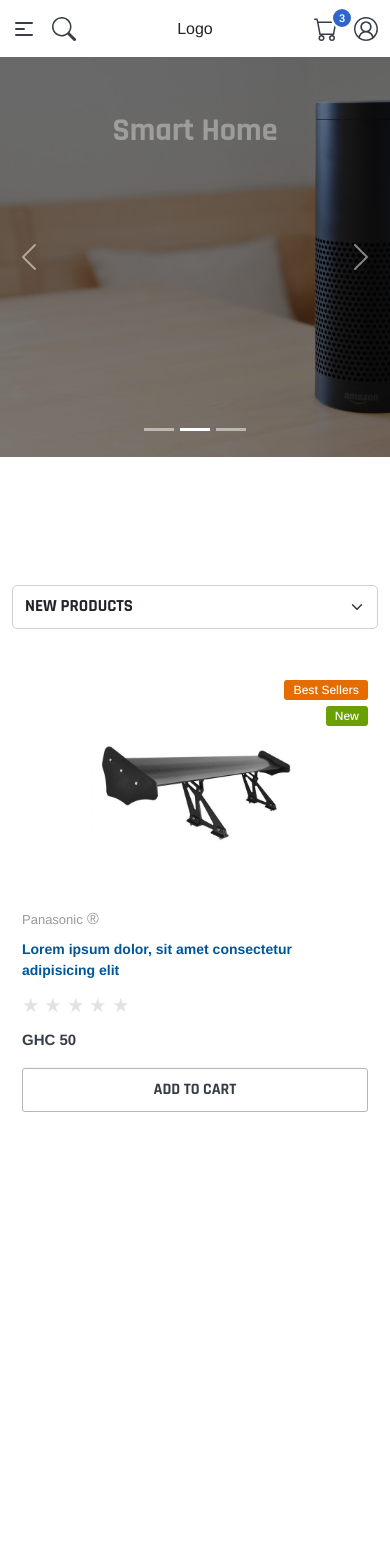
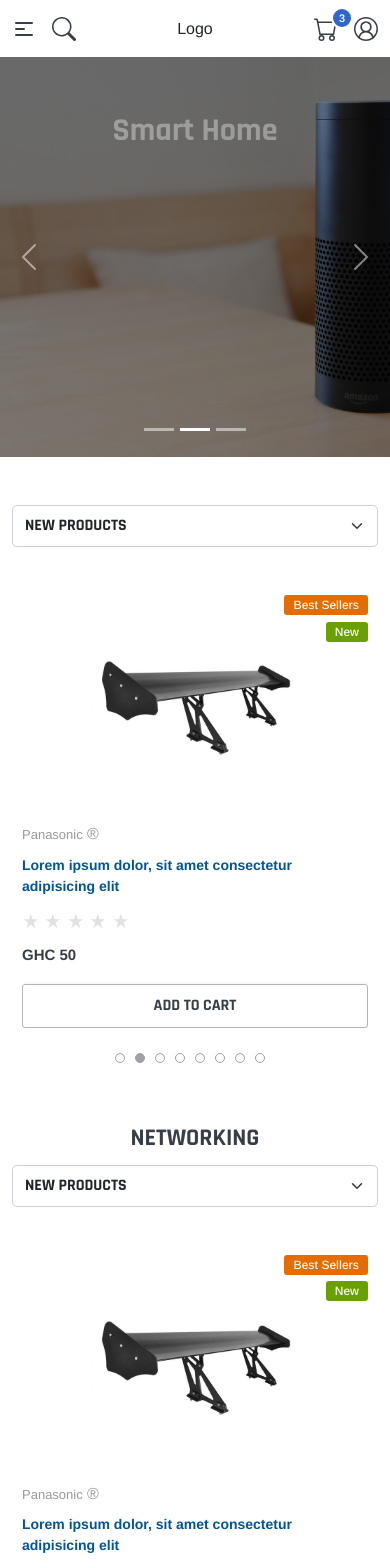
Before and after one commit to hugheyQ/oldboy-shop-final, a Next.js app: page / in a window 390 px wide. Shown: the top 1568 px of the page. Built offline with nearby package versions, Linux system fonts and the light colour scheme.

Commit message:
added specific product showcase

```diff
--- a/components/ProductsShowcase.jsx
+++ b/components/AllProductsShowcase.jsx
@@ -1,4 +1,4 @@
-import styles from '@/styles/components/ProductsShowcase.module.scss'
+import styles from '@/styles/components/AllProductsShowcase.module.scss'
 import data from '@/utils/data'
 import { Arimo, Rajdhani } from 'next/font/google'
 import { useState } from 'react'
@@ -18,7 +18,7 @@ const arimo = Arimo({
 
 const { products } = data
 
-const ProductsShowcase = () => {
+const AllProductsShowcase = () => {
 	const [key, setKey] = useState('new')
 
 	const settings = {
@@ -29,6 +29,9 @@ const ProductsShowcase = () => {
 		slidesToScroll: 3,
 		swipeToSlide: true,
 		autoplay: true,
+		autoplaySpeed: 4500,
+		pauseOnFocus: true,
+
 		responsive: [
 			{
 				breakpoint: 1199.98,
@@ -84,7 +87,7 @@ const ProductsShowcase = () => {
 				id='controlled-tab-example'
 				activeKey={key}
 				onSelect={k => setKey(k)}
-				className={`showcase-navigation ${rajdhani.className} d-none d-md-flex`}
+				className={`showcase-navigation ${rajdhani.className} d-none d-sm-flex`}
 			>
 				<Tab eventKey='new' title='New products'>
 					<Slider {...settings}>
@@ -111,4 +114,4 @@ const ProductsShowcase = () => {
 		</>
 	)
 }
-export default ProductsShowcase
+export default AllProductsShowcase
--- /dev/null
+++ b/components/SpecificProductsShowcase.jsx
@@ -0,0 +1,149 @@
+import styles from '@/styles/components/SpecificProductsShowcase.module.scss'
+import data from '@/utils/data'
+import { Arimo, Rajdhani } from 'next/font/google'
+import { useState } from 'react'
+import { Form, Tab, Tabs } from 'react-bootstrap'
+import Slider from 'react-slick'
+import Product from './Product'
+
+const rajdhani = Rajdhani({
+	subsets: ['latin'],
+	weight: ['300', '400', '500', '600', '700'],
+})
+
+const arimo = Arimo({
+	subsets: ['latin'],
+	weight: ['400', '500', '600', '700'],
+})
+
+const { products } = data
+
+const SpecificProductsShowcase = () => {
+	const [key, setKey] = useState('new')
+
+	const settings = {
+		dots: true,
+		infinite: true,
+		speed: 500,
+		slidesToShow: 3,
+		slidesToScroll: 3,
+		swipeToSlide: true,
+		autoplay: true,
+		autoplaySpeed: 4500,
+		pauseOnFocus: true,
+
+		responsive: [
+			{
+				breakpoint: 1199.98,
+				settings: {
+					slidesToShow: 4,
+					slidesToScroll: 4,
+					infinite: true,
+					dots: true,
+				},
+			},
+			{
+				breakpoint: 991.98,
+				settings: {
+					slidesToShow: 3,
+					slidesToScroll: 3,
+					infinite: true,
+					dots: true,
+				},
+			},
+			{
+				breakpoint: 767.98,
+				settings: {
+					slidesToShow: 2,
+					slidesToScroll: 2,
+					infinite: true,
+					dots: true,
+				},
+			},
+			{
+				breakpoint: 575.98,
+				settings: {
+					slidesToShow: 1,
+					slidesToScroll: 1,
+					infinite: true,
+					dots: true,
+				},
+			},
+		],
+	}
+
+	return (
+		<div className='position-relative'>
+			<h2 className={`${styles.heading} ${rajdhani.className}`}>
+				Networking
+			</h2>
+			<Form.Select
+				onChange={e => setKey(e.target.value)}
+				defaultValue={key}
+				className={`${styles.selectField} ${rajdhani.className}`}
+			>
+				<option value='new'>New Products</option>
+				<option value='best'>Best Sellers</option>
+				<option value='featured'>Featured Products</option>
+				<option value='popular'>Most Popular</option>
+			</Form.Select>
+			<Tabs
+				id='controlled-tab-example'
+				activeKey={key}
+				onSelect={k => setKey(k)}
+				className={`showcase-navigation specific ${rajdhani.className} d-none d-md-flex justify-content-end`}
+			>
+				<Slider {...settings}>
+					{products.map((product, i) => (
+						<Product key={i} product={product} />
+					))}
+				</Slider>
+				<Tab
+					eventKey='new'
+					title='New products'
+					style={{ maxWidth: '775px', marginLeft: 'auto' }}
+				>
+					<Slider {...settings}>
+						{products.map((product, i) => (
+							<Product key={i} product={product} />
+						))}
+					</Slider>
+				</Tab>
+				<Tab
+					eventKey='best'
+					title='Best sellers'
+					style={{ maxWidth: '775px', marginLeft: 'auto' }}
+				>
+					<Slider {...settings}>
+						{products.map((product, i) => (
+							<Product key={i} product={product} />
+						))}
+					</Slider>
+				</Tab>
+				<Tab
+					eventKey='featured'
+					title='Featured products'
+					style={{ maxWidth: '775px', marginLeft: 'auto' }}
+				>
+					<Slider {...settings}>
+						{products.map((product, i) => (
+							<Product key={i} product={product} />
+						))}
+					</Slider>
+				</Tab>
+				<Tab
+					eventKey='popular'
+					title='Most popular'
+					style={{ maxWidth: '775px', marginLeft: 'auto' }}
+				>
+					<Slider {...settings}>
+						{products.map((product, i) => (
+							<Product key={i} product={product} />
+						))}
+					</Slider>
+				</Tab>
+			</Tabs>
+		</div>
+	)
+}
+export default SpecificProductsShowcase
--- a/pages/index.js
+++ b/pages/index.js
@@ -2,7 +2,8 @@ import BannerCarousel from '@/components/BannerCarousel'
 import Layout from '@/components/Layout'
 import { Container } from 'react-bootstrap'
 import styles from '@/styles/pages/Home.module.scss'
-import ProductsShowcase from '@/components/ProductsShowcase'
+import AllProductsShowcase from '@/components/AllProductsShowcase'
+import SpecificProductsShowcase from '@/components/SpecificProductsShowcase'
 
 export default function Home() {
 	return (
@@ -11,7 +12,13 @@ export default function Home() {
 				<BannerCarousel />
 				<section className={styles.section1}>
 					<Container>
-						<ProductsShowcase />
+						<AllProductsShowcase />
+					</Container>
+				</section>
+
+				<section className={styles.section2}>
+					<Container>
+						<SpecificProductsShowcase />
 					</Container>
 				</section>
 			</main>
--- a/styles/components/ProductsShowcase.module.scss
+++ b/styles/components/AllProductsShowcase.module.scss
@@ -7,7 +7,7 @@
 	border: 1px solid rgb(204, 207, 214);
 	text-transform: uppercase;
 	font-weight: 700;
-	font-size: 17px;
+	font-size: 16px;
 	margin-bottom: 3em !important;
 
 	&:focus {
@@ -15,7 +15,7 @@
 		border-color: rgb(153, 153, 153);
 	}
 
-	@media (min-width: 768px) {
+	@media (min-width: 575.98px) {
 		display: none;
 	}
 }
--- /dev/null
+++ b/styles/components/SpecificProductsShowcase.module.scss
@@ -0,0 +1,36 @@
+@import '@/styles/variables.module.scss';
+
+.selectField {
+	border-radius: 5px !important;
+	padding-top: 8px;
+	padding-bottom: 8px;
+	border: 1px solid rgb(204, 207, 214);
+	text-transform: uppercase;
+	font-weight: 700;
+	font-size: 16px;
+	margin-bottom: 3em !important;
+
+	&:focus {
+		box-shadow: none;
+		border-color: rgb(153, 153, 153);
+	}
+
+	@media (min-width: 767.98px) {
+		display: none;
+	}
+}
+
+.heading {
+	font-size: 24px;
+	margin: 0;
+	color: $gray;
+	font-weight: 700;
+	position: absolute;
+	text-transform: uppercase;
+
+	@media (max-width: 767.98px) {
+		position: relative;
+		text-align: center;
+		margin-bottom: 0.5em;
+	}
+}
--- a/styles/globals.scss
+++ b/styles/globals.scss
@@ -218,6 +218,15 @@ ul {
 	padding-bottom: 0.1em !important;
 	margin-bottom: 2em !important;
 
+	&.specific {
+		.nav-item {
+			.nav-link {
+				font-size: 16px;
+				padding-bottom: 0.5em;
+			}
+		}
+	}
+
 	.nav-item {
 		.nav-link {
 			border: none;
@@ -238,6 +247,10 @@ ul {
 			position: relative;
 			transition: all 0.4s ease-out;
 			// overflow: hidden;
+
+			@media (max-width: 767.98px) {
+				font-size: 16px;
+			}
 
 			&.active {
 				color: $gray;
@@ -285,3 +298,28 @@ ul {
 .slick-list {
 	margin: 0 -10px;
 }
+
+.slick-dots {
+	bottom: -45px !important;
+
+	& li {
+		margin: 0 !important;
+		&.slick-active button:before {
+			background-color: #9ea0a4 !important;
+			// border: 1px solid #323232 !important;
+		}
+
+		button:before {
+			font-family: unset !important;
+			font-size: 0px !important;
+			background-color: white !important;
+			border-radius: 50% !important;
+			color: white !important;
+			border: 1px solid #9ea0a4 !important;
+			opacity: 1 !important;
+			width: 10px !important;
+			height: 10px !important;
+			padding: 0 !important;
+		}
+	}
+}
--- a/styles/pages/Home.module.scss
+++ b/styles/pages/Home.module.scss
@@ -1,8 +1,24 @@
 .mainWrapper {
 	min-height: 300vh;
+	overflow: hidden;
 
 	.section1 {
 		padding-top: 8em;
-		overflow: hidden;
+		padding-bottom: 3em;
+
+		@media (max-width: 767.98px) {
+			padding-top: 3em;
+		}
+		// overflow: hidden;
+	}
+
+	.section2 {
+		padding-top: 8em;
+		padding-bottom: 3em;
+
+		@media (max-width: 767.98px) {
+			padding-top: 3em;
+		}
+		// overflow: hidden;
 	}
 }
```
